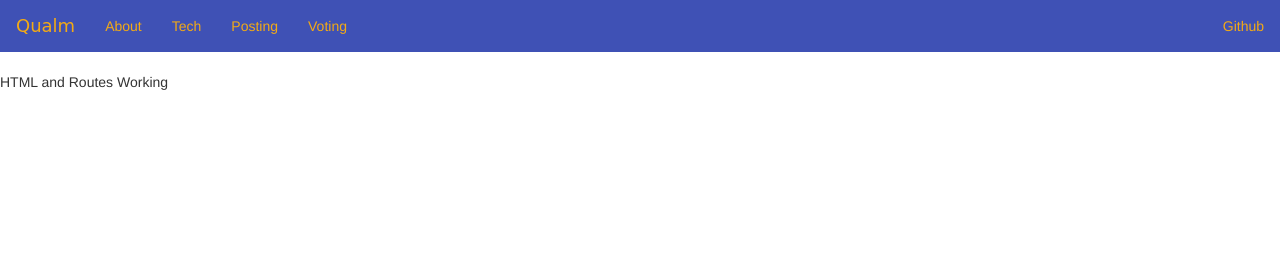
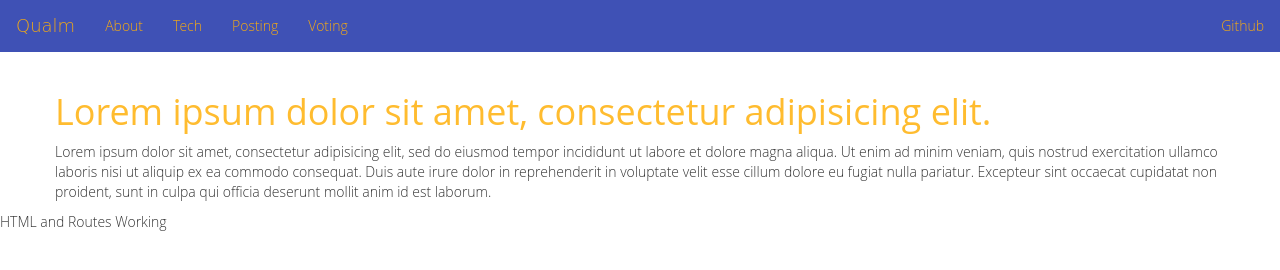
Before and after one commit to juneshaw/qualm-landing-page, a website: page index.html in a window 1280 px wide. Drawn offline with nearby package versions, Linux system fonts and the light colour scheme; some packages are replaced by stand-ins of ours.

Commit message:
inserted pic

```diff
--- a/css/main.css
+++ b/css/main.css
@@ -42,7 +42,6 @@ a {
     border-color: #3F51B5;
 }
 #bs-example-navbar-collapse-1, .collapse navbar-collapse{
-  /*border: 4px solid green;*/
   background-color: #3F51B5;
 }
 .container-fluid {
@@ -51,3 +50,14 @@ a {
     margin-right: auto;
     margin-left: auto;
 }
+body{
+  font-family: "Open Sans", "Alef Hebrew", helvetica, sans-serif;
+  font-weight: lighter;
+}
+h1{
+  color: #FFBC2F;
+}
+img{
+  height: 50vh;
+  width: 10vw;
+}
--- a/index.html
+++ b/index.html
@@ -37,7 +37,13 @@
         </div><!-- /.container-fluid -->
       </nav>
         </header>
+    <div class="container">
+      <div class="row">
+        <h1>Lorem ipsum dolor sit amet, consectetur adipisicing elit.</h1>
+        <p>Lorem ipsum dolor sit amet, consectetur adipisicing elit, sed do eiusmod tempor incididunt ut labore et dolore magna aliqua. Ut enim ad minim veniam, quis nostrud exercitation ullamco laboris nisi ut aliquip ex ea commodo consequat. Duis aute irure dolor in reprehenderit in voluptate velit esse cillum dolore eu fugiat nulla pariatur. Excepteur sint occaecat cupidatat non proident, sunt in culpa qui officia deserunt mollit anim id est laborum.</p>
+      </div>
 
+    </div>
 
         <div ng-view></div>
       <script src="http://code.jquery.com/jquery-2.1.4.min.js"></script>
```
Also changed, not shown: public/images/JEANS.png (added), public/images/Qualm.png (added), public/images/Quandry.png (added), public/images/SHIRTS.png (added), public/images/SHOES.png (added), public/images/logoQualm.png (added), 1 other file.
